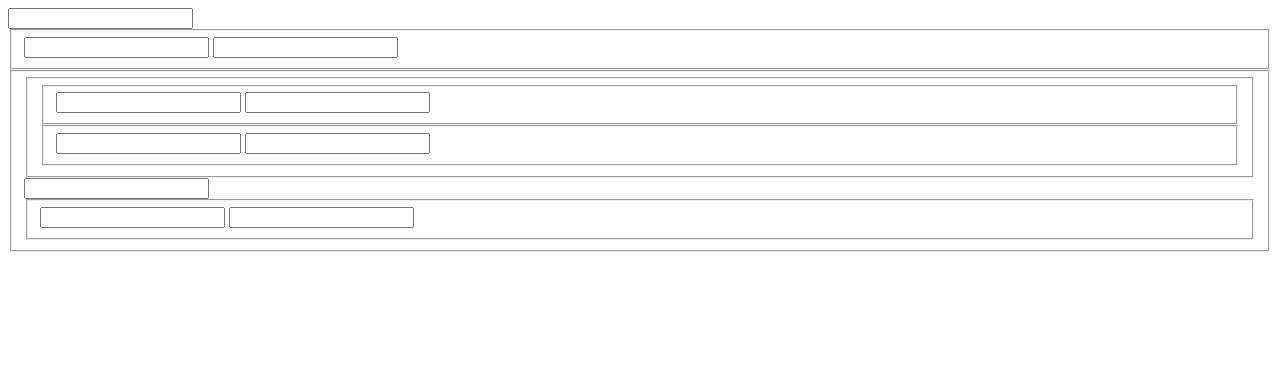
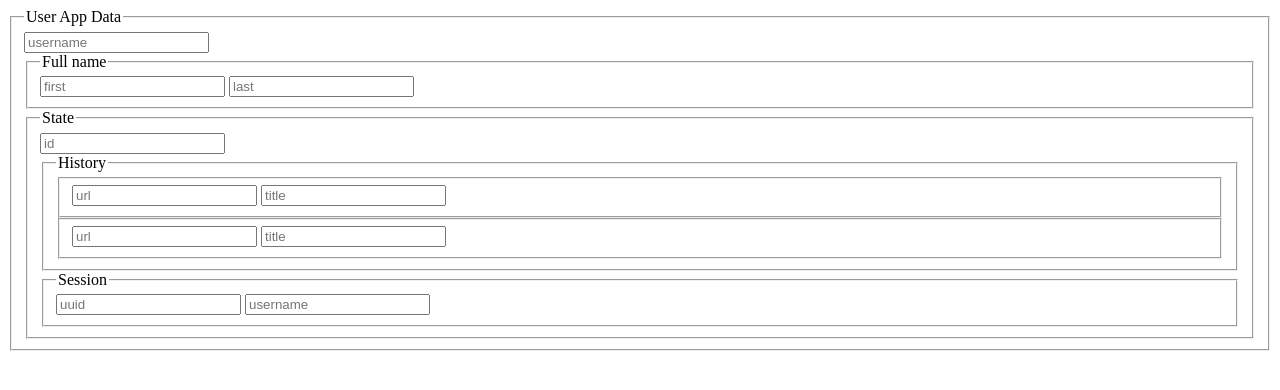
Before and after one commit to o0101/form6, a website: page index.html in a window 1280 px wide. Drawn offline with Linux system fonts and the light colour scheme.

Commit message:
Publish.

```diff
--- a/index.html
+++ b/index.html
@@ -1,24 +1,31 @@
 <form>
-  <input name=username>
+  <fieldset name=data>
+    <legend>User App Data</legend>
+    <input name=username placeholder=username>
     <fieldset name=fullname>
-    <input name=first>
-    <input name=last>
+      <legend>Full name</legend>
+      <input name=first placeholder=first>
+      <input name=last placeholder=last>
     </fieldset>
     <fieldset name=state>
+      <legend>State</legend>
+      <input name=id placeholder=id>
       <fieldset name=history>
+        <legend>History</legend>
         <fieldset name=0>
-        <input type=url name=url>
-        <input type=text name=title>
+          <input type=url name=url placeholder=url>
+          <input type=text name=title placeholder=title>
         </fieldset>
         <fieldset name=1>
-        <input type=url name=url>
-        <input type=text name=title>
+          <input type=url name=url placeholder=url>
+          <input type=text name=title placeholder=title>
         </fieldset>
       </fieldset>
-    <input name=id>
       <fieldset name=session>
-      <input name=uuid>
-      <input name=username>
+        <legend>Session</legend>
+        <input name=uuid placeholder=uuid>
+        <input name=username placeholder=username>
+      </fieldset>
     </fieldset>
   </fieldset>
 </form>
--- a/index.js
+++ b/index.js
@@ -31,9 +31,4 @@ export function enhanceForm(formEl) {
       }
     }
   }
-  if ( formEl.enctype == 'application/json' ) {
-    formEl.addEventListener('submit', submission => {
-      // convert fields to JSON object and programmatically send with fetch
-    });
-  }
 }
```
Lines whose indentation alone changed are shown as unchanged.
